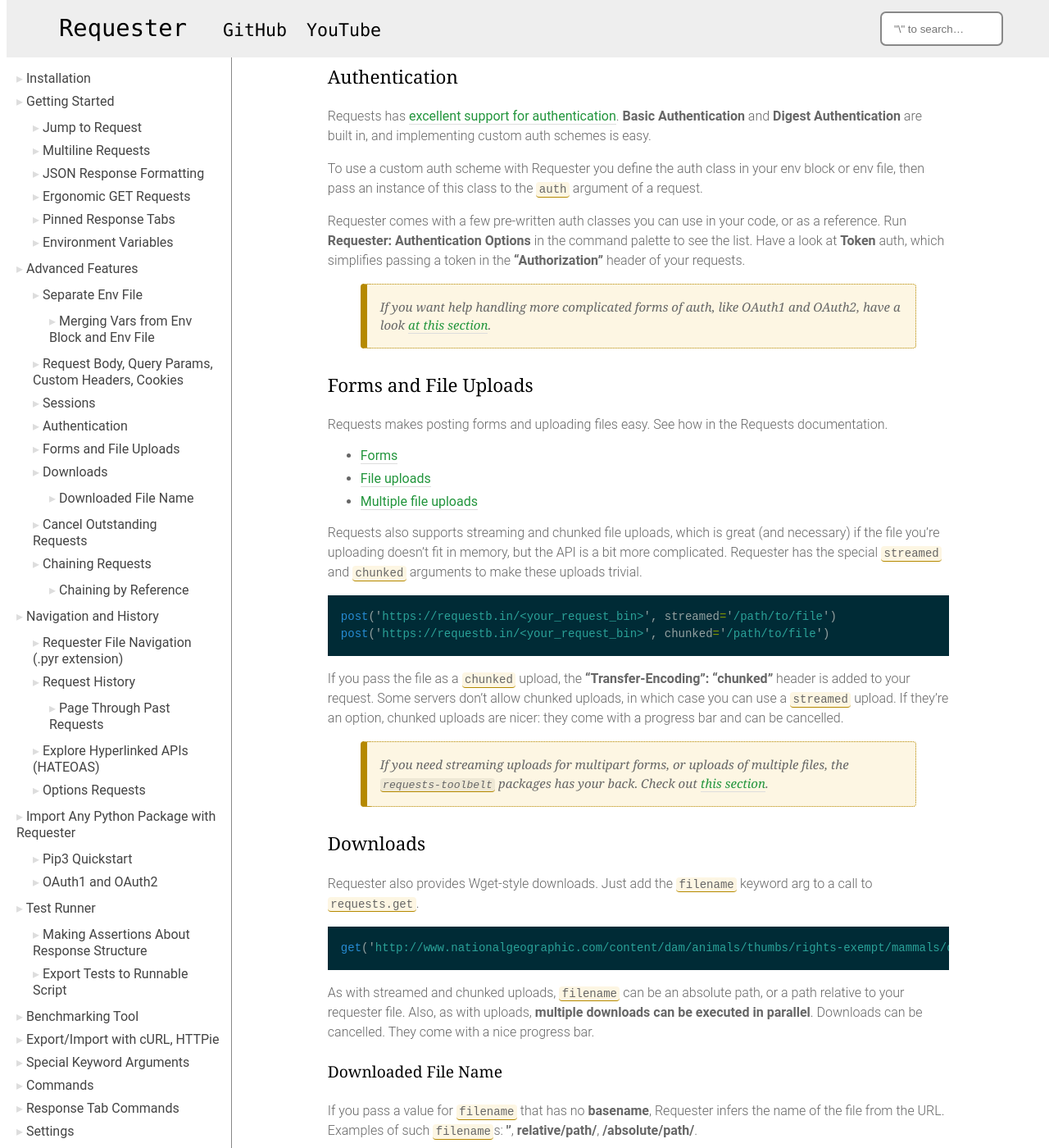
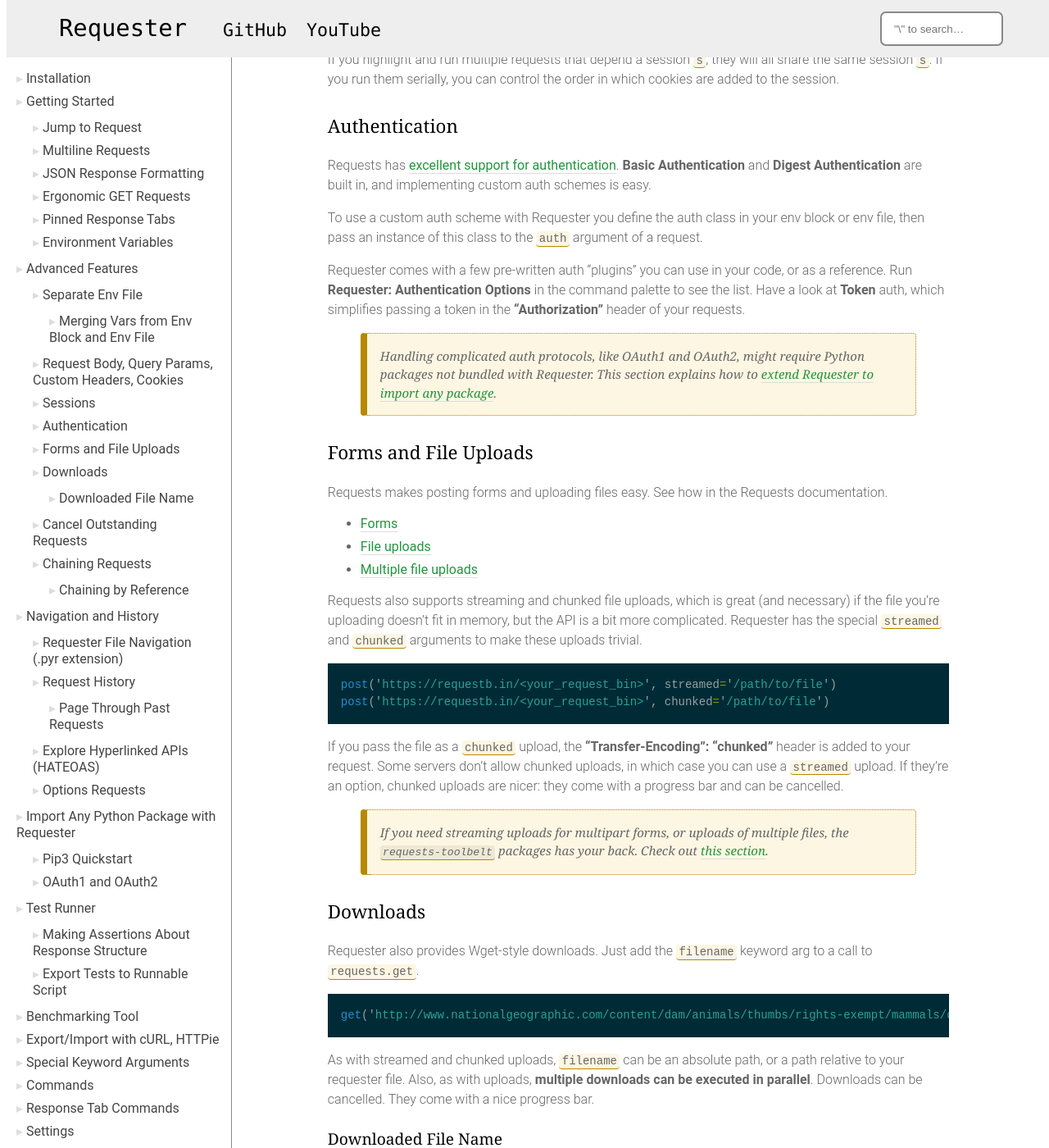
Before and after one commit to kylebebak/Requester, a Jekyll site: the page built from docs/index.html, in a window 1280 px wide and 1400 px high, scrolled down 5821 px. Shown: the whole window at 82% size. Built offline with Jekyll 4.4.1, drawn with Linux system fonts in a browser that asks for light colours; comment, search, counter and statistics services are not loaded; some of the changed text lies outside the part shown.

Commit message:
Reorganized markdown JS

```diff
--- a/docs/_content/body.md
+++ b/docs/_content/body.md
@@ -189,9 +189,9 @@
 
 To use a custom auth scheme with Requester you define the auth class in your env block or env file, then pass an instance of this class to the `auth` argument of a request.
 
-Requester comes with a few pre-written auth classes you can use in your code, or as a reference. Run __Requester: Authentication Options__ in the command palette to see the list. Have a look at __Token__ auth, which simplifies passing a token in the __"Authorization"__ header of your requests.
+Requester comes with a few pre-written auth "plugins" you can use in your code, or as a reference. Run __Requester: Authentication Options__ in the command palette to see the list. Have a look at __Token__ auth, which simplifies passing a token in the __"Authorization"__ header of your requests.
 
->If you want help handling more complicated forms of auth, like OAuth1 and OAuth2, have a look [at this section](#import-any-python-package-with-requester).
+>Handling complicated auth protocols, like OAuth1 and OAuth2, might require Python packages not bundled with Requester. This section explains how to [extend Requester to import any package](#import-any-python-package-with-requester).
 
 
 ### Forms and File Uploads
@@ -339,7 +339,7 @@
 
 
 ## Import Any Python Package with Requester
-Requester comes bundled with the `requests` and `jsonschema` packages, but you can trivially extend it to source __any__ Python 3 package in its env. All you have to do is set Requester's `packages_path` setting to a directory with Python 3 packages. Requester can then import these packages in your env block or env file. ✨✨
+Requester comes bundled with the `requests` and `jsonschema` packages, but you can trivially extend it to import __any__ Python 3 package in its env. All you have to do is set Requester's `packages_path` setting to a directory with Python 3 packages. Requester can then import these packages in your env block or env file. ✨✨
 
 In my settings for Requester `packages_path` points to a Python 3 virtual env: `/Users/kylebebak/.virtualenvs/general/lib/python3.5/site-packages`. I use `pip` to install these packages.
 
@@ -593,3 +593,9 @@
 Apart from being feature-rich, __Requester is built for speed and simplicity__. I was a Postman user before writing Requester, and I got tired of, for example, having to click in 4 places to add or change an env var. With Requester you might have to move your cursor up a few lines.
 
 Request navigation and history are especially powerful. Finding a request you executed a week ago, editing it and executing it is lightning fast.
+
+The paid collaboration features of HTTP client apps, such as sharing and versioning, are not only free in Requester, they're better. Requester works with text files, and as good as the developers at Postman and Paw are, they don't beat GitHub at collaboration, and they don't beat Git at version control.
+
+Need to share requests with someone who doesn't use Requester? Exporting all of your requests to cURL or HTTPie takes a few seconds.
+
+Requester is cross-platform and built for teams. If you debug web APIs for work or for fun, try it. __Try it even if you don't use Sublime Text__. You'll have to switch between two text editors, but you already have to switch between your editor and your HTTP client. Sublime Text running Requester probably has a smaller footprint than your HTTP client, and it's probably a lot easier to use. ✨✨
--- a/docs/_content/footer.md
+++ /dev/null
@@ -1,5 +0,0 @@
-The paid collaboration features of HTTP client apps, such as sharing and versioning, are not only free in Requester, they're better. Requester works with text files, and as good as the developers at Postman and Paw are, they don't beat GitHub at collaboration, and they don't beat Git at version control.
-
-Need to share requests with someone who doesn't use Requester? Exporting all of your requests to cURL or HTTPie takes a few seconds.
-
-Requester is cross-platform and built for teams. If you debug web APIs for work or for fun, try it. __Try it even if you don't use Sublime Text__. You'll have to switch between two text editors, but you already have to switch between your editor and your HTTP client. Sublime Text running Requester probably has a smaller footprint than your HTTP client, and it's probably a lot easier to use. ✨✨
--- a/docs/_layouts/default.html
+++ b/docs/_layouts/default.html
@@ -7,14 +7,14 @@
 
     {{ content }}
 
+    <script src="{{ "/js/scripts.js" | prepend: site.baseurl }}"></script>
+
     <script>
       anchors.add('h2, h3, h4, h5');
     </script>
 
-    <script src="{{ "/js/shortcuts.js" | prepend: site.baseurl }}"></script>
-
     <script type="text/javascript" src="https://cdn.jsdelivr.net/docsearch.js/2/docsearch.min.js"></script>
-    <script type="text/javascript">
+    <script>
       docsearch({
         apiKey: '9747f37bc60f3c56ae811f34e267626d',
         indexName: 'requester',
--- a/docs/css/main.scss
+++ b/docs/css/main.scss
@@ -220,3 +220,7 @@
     box-shadow: 0 0 10px #9ecaed;
   }
 }
+
+#youtube {
+  display: none;
+}
--- a/docs/index.html
+++ b/docs/index.html
@@ -44,9 +44,6 @@
     <div id="content">
       {% capture body %}{% include_relative _content/body.md %}{% endcapture %}
       {{ body | markdownify }}
-
-      {% capture footer %}{% include_relative _content/footer.md %}{% endcapture %}
-      {{ footer | markdownify }}
     </div>
 
   </div>
--- /dev/null
+++ b/docs/js/scripts.js
@@ -0,0 +1,15 @@
+document.onkeydown = function(event) {
+  if (event.keyCode == 220) {  // "\" key
+    var text_input = document.getElementById('q');
+    text_input.focus();
+    text_input.select();
+    return false;
+  }
+}
+
+function toggleToc() {
+  var toc = document.getElementById('toc-mobile');
+  toc.style.display = toc.style.display === 'none' ? '' : 'none';
+  var toggle = document.getElementById('toggle-toc');
+  toggle.classList.toggle('open');
+}
--- a/docs/js/shortcuts.js
+++ /dev/null
@@ -1,8 +0,0 @@
-document.onkeydown = function(event) {
-  if (event.keyCode == 220) {  // "\" key
-    var text_input = document.getElementById('q');
-    text_input.focus();
-    text_input.select();
-    return false;
-  }
-}
```
Also changed, not shown: other parts of docs/_content/body.md (+1 -1 lines), other parts of docs/_layouts/default.html (+1 -8 lines), docs/_content/contributing.md (+1 -1 lines), docs/_content/features.md (+7 -5 lines), docs/_includes/google-analytics.html (deleted, +0 -10 lines), docs/_includes/head.html (+10 -1 lines), README.md, tests/test_integration.py (renamed from tests/test_requester.py), 1 other file.
